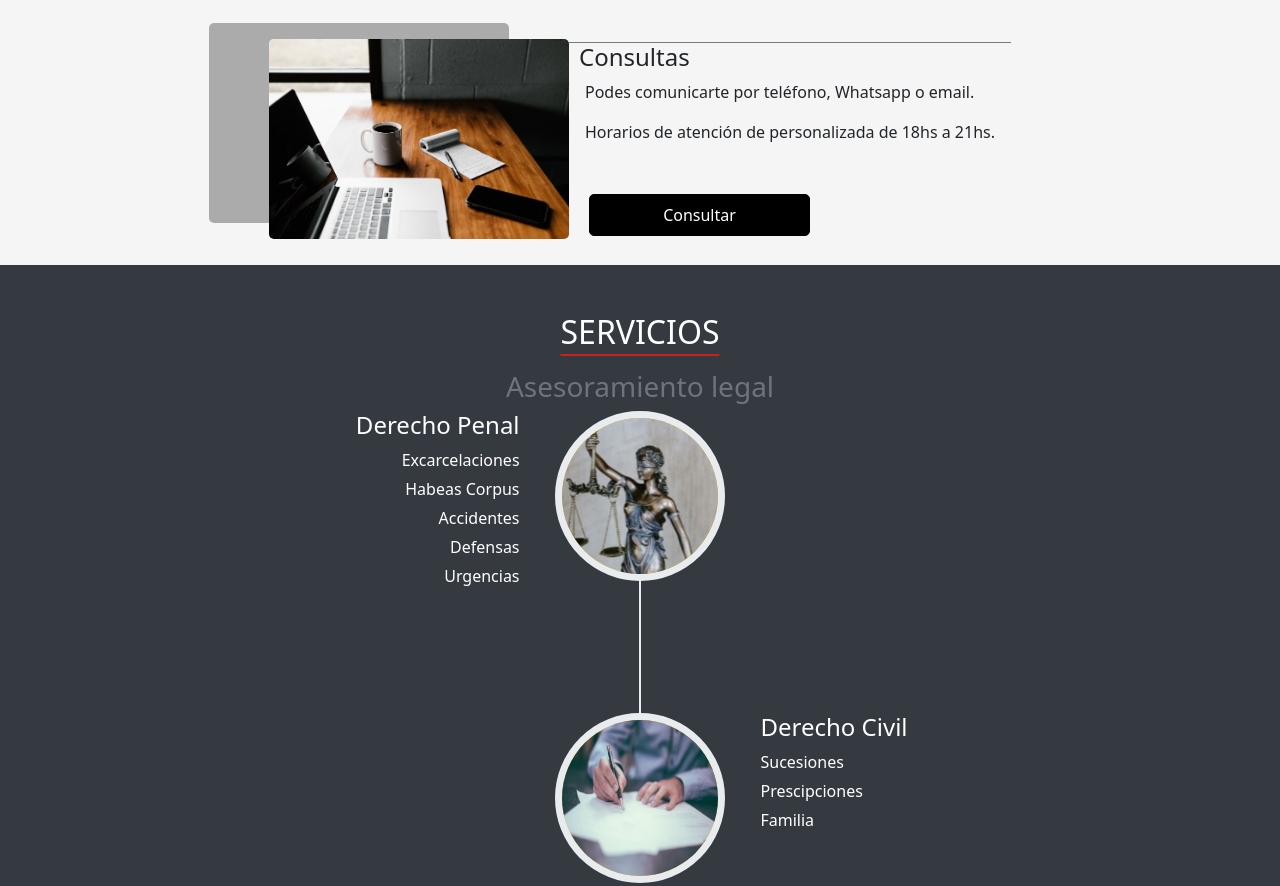
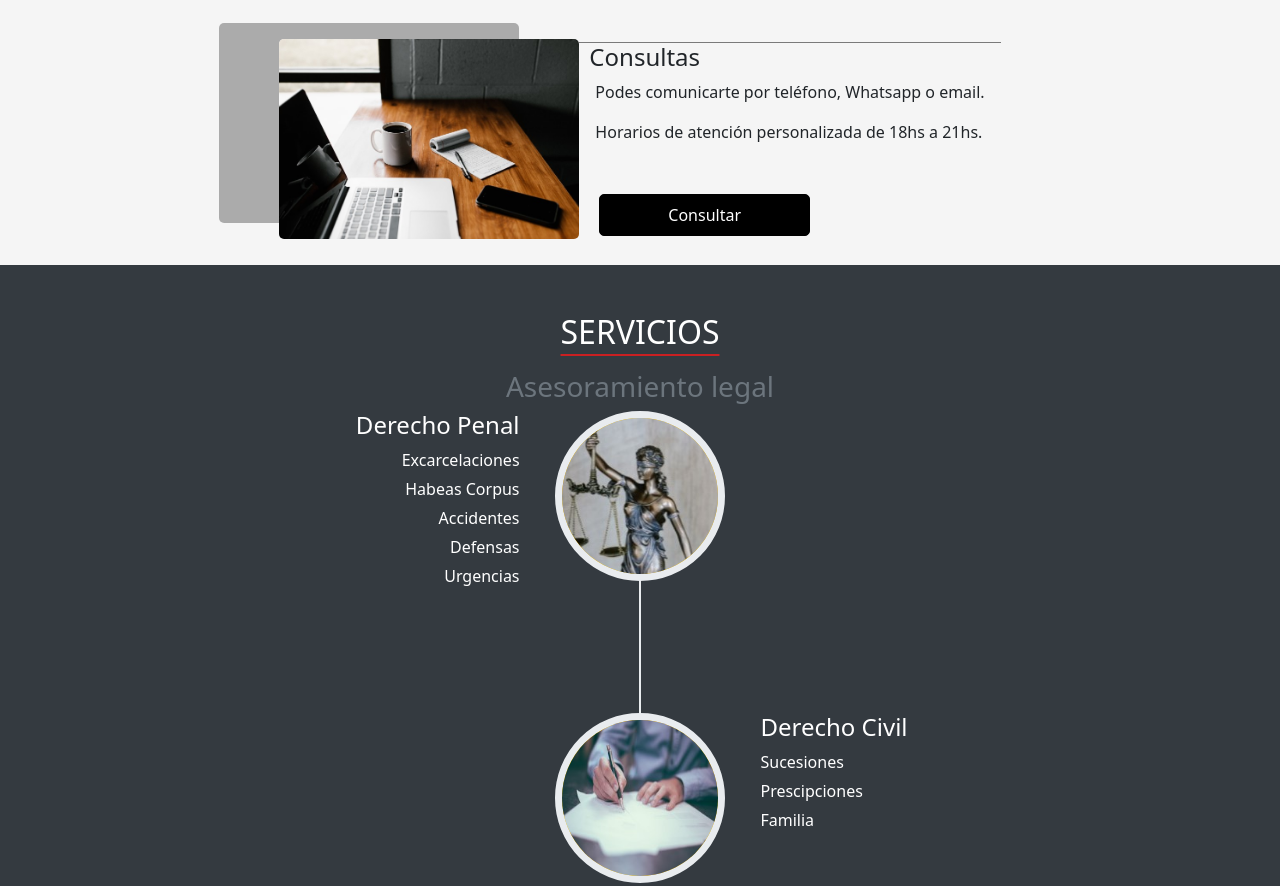
Before and after one commit to garrus3000/nestor-page, a plain HTML site: page index.html in a window 1280 px wide. Shown: the part 922-1808 px from the top of the page. Drawn offline with nearby package versions, Linux system fonts and the light colour scheme.

Commit message:
fix type section-about

```diff
--- a/index.html
+++ b/index.html
@@ -87,7 +87,7 @@
                             Consultas<span class="text-muted about-span"></span>
                         </h2>
                         <p>Podes comunicarte por teléfono, Whatsapp o email.</p>
-                        <p>Horarios de atención de personalizada de 18hs a 21hs.</p>
+                        <p>Horarios de atención personalizada de 18hs a 21hs.</p>
                         </p>
                         <a href="#section-contact" role="button" class="btnConsultas">Consultar</a>
                     </div>
```
